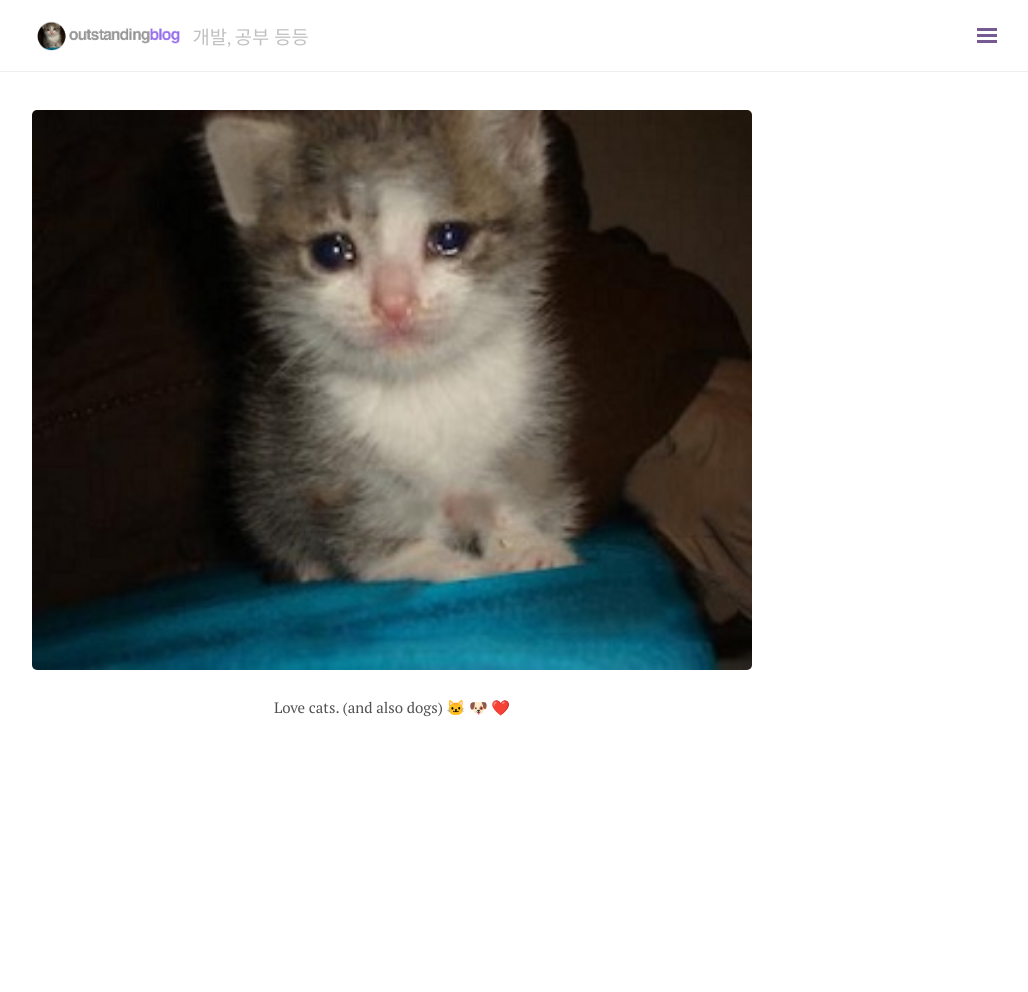
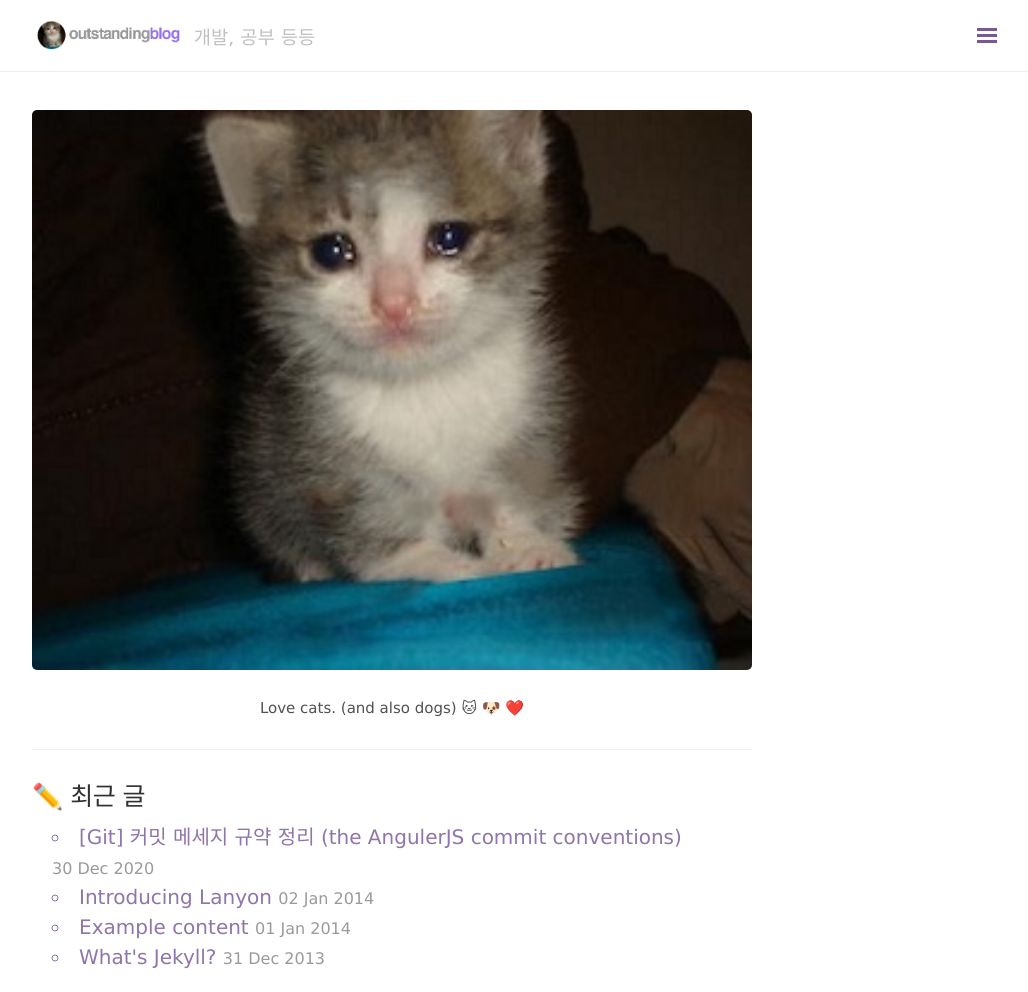
Before and after one commit to outstanding1301/outstanding1301.github.io, a Jekyll site: the page built from index.html, in a window 1280 px wide and 992 px high. Shown: the whole window, without its empty margins (248-1276 px from the left). Built offline with Jekyll 4.4.1, drawn with Linux system fonts in a browser that asks for light colours; nearby versions of some CDN libraries; comment, search, counter and statistics services are not loaded; some of the changed lines change nothing that is shown.

Commit message:
이것저것...

````diff
--- a/_config.yml
+++ b/_config.yml
@@ -2,7 +2,7 @@
 title: outstandingboy
 tagline: '개발, 공부 등등'
 description: '<a href="http://github.com/outstanding1301" target="_blank">outstandingboy</a>의 블로그입니다.'
-baseurl: "/"
+baseurl: ""
 url: http://outstanding1301.github.io
 logo: '/public/logo.png'
 
@@ -35,9 +35,13 @@ nav:
   Home:
     - '/'
   Blog:
-    - '/blog/'
-    - { Categories: '/blog/categories/' }
-    - { Tags: '/blog/tags/' }
+    - '/blog/categories/'
+    # - { Categories: '/blog/categories/' }
+    - { TIL (Today I Learned): '/blog/categories/#til' }
+    - { Java: '/blog/categories/#java' }
+    - { git: '/blog/categories/#git' }
+    - { 잡다한 이야기: '/blog/categories/#etc' }
+    # - { Tags: '/blog/tags/' }
   About:
     - '/about/'
   Github:
--- a/_includes/sidebar.html
+++ b/_includes/sidebar.html
@@ -8,7 +8,7 @@
     <div class="sidebar-personal-info">
       <div class="sidebar-personal-info-section">
         <a href="{{ site.url }}/about">
-          <img src="../public/img/kitten.jpg" title="고양이" alt="고양이" />
+          <img src="/public/img/kitten.jpg" title="고양이" alt="고양이" />
         </a>
       </div>
       <div class="sidebar-personal-info-section">
--- /dev/null
+++ b/_posts/git/2020-12-30-the-angularjs-commit-conventions.md
@@ -0,0 +1,332 @@
+---
+layout: post
+title: "[Git] 커밋 메세지 규약 정리 (the AngulerJS commit conventions)"
+category: git
+tags: [git]
+comments: true
+---
+
+🚀 커밋 메세지 규약
+==========================
+이 문서는 [the AngulerJS commit conventions](https://docs.google.com/document/d/1QrDFcIiPjSLDn3EL15IJygNPiHORgU1_OOAqWjiDU5Y/)를 번역한 것입니다.
+> 🖋 번역 : [outstandingboy](https://github.com/outstanding1301)
+> 공부하면서 번역했습니다. 입맛대로 번역된 부분이나 오역이 있을 수 있습니다.
+> [Angular 9의 커밋 메세지 규약](https://github.com/angular/angular/blob/master/CONTRIBUTING.md#-commit-message-format)을 추가했습니다.
+
+## 📌 목차
+
+* [목표](#-목표)
+* [CHANGELOG.md 생성](#-changelogmd-생성)
+  * [중요하지 않은 커밋 식별](#-중요하지-않은-커밋-식별)
+  * [히스토리 탐색 시 더 많은 정보 제공](#-히스토리를-조회할-때-더-많은-정보를-제공)
+* [커밋 메세지의 형식](#-커밋-메세지의-형식)
+  * [커밋 메세지 헤더 (Commit Message Header)](#커밋-메세지-헤더-commit-message-header)
+    * [`<type>`에 들어갈 수 있는 항목들](#type에-들어갈-수-있는-항목들)
+    * [`<scope>`에 들어갈 수 있는 항목들](#scope에-들어갈-수-있는-항목들)
+    * [`<short summary>` 요약 설명](#short-summary-요약-설명)
+  * [메세지 내용 (Message Body)](#메세지-내용-message-body)
+  * [메세지 하단 (Message Footer)](#메세지-하단-message-footer)
+    * [주요 변경 내역들 (Breaking Changes)](#주요-변경-내역들-breaking-changes)
+    * [해결된 이슈 (Referencing Issues)](#해결된-이슈-referencing-issues)
+  * [예시](#예시)
+
+⚽ 목표
+-----
+✔ 스크립트로 CHANGELOG.md를 작성할 수 있다.
+✔ git bisect를 사용하여 중요하지 않은 커밋을 무시하게 할 수 있다.   (포매팅 같은 중요하지 않은 커밋)
+> **git bisect?**
+> 커밋의 특정 범위 내에서 이진탐색을 통해 문제가 발생한 최초의 커밋을 찾는데 도움을 주는 git의 기능
+>
+> 출처 : [곰돌푸우❤️ 님의 블로그](https://simsi6.tistory.com/97)
+
+✔ 커밋 히스토리를 탐색할 때 더 좋은 정보를 제공한다.
+
+✏ CHANGELOG.md 생성
+-----------------------
+변경 내역엔 다음 세가지 내용이 포함합니다.
+- 새로운 특징 (new features)
+- 버그 수정 (bug fixes)
+- 주요 변경 내용 (breaking changes)
+
+배포 시 스크립트를 사용해서 관련 커밋에 대한 링크와 함께 위 내용들을 생성할 수 있습니다.
+물론, 실제로 배포하기 전에 변경 내역을 수정하고 배포할 수도 있습니다.
+
+최근 배포 이후의 **제목** 목록을 출력합니다.
+> 제목(subject) : 커밋 메세지의 첫번째 줄
+```bash
+git log <last tag> HEAD --pretty=format:%s
+```
+
+이번 릴리즈의 새로운 특징들을 출력합니다.
+```bash
+git log <last release> HEAD --grep feature
+```
+
+> 🔨 CHANGELOG.md 를 생성하기 위한 도구
+> - [github-changelog-generator](https://github.com/github-changelog-generator/github-changelog-generator)
+> - [git-changelog-gradle-plugin](https://github.com/tomasbjerre/git-changelog-gradle-plugin)
+
+### 😒 중요하지 않은 커밋 식별
+중요하지 않은 커밋은 주로 로직의 변화가 없는 커밋입니다.
+예를 들면...
+- 포매팅 변화 (공백이나 빈 줄의 추가, 제거, 들여쓰기)
+- 세미콜론 누락
+- 주석
+
+따라서 변경 내역을 조회할 때 위와 같이 중요하지 않은 커밋은 무시해도 됩니다.
+
+git bisect를 사용하여 이진 탐색할 때
+다음과 같이 중요하지 않은 커밋을 무시할 수 있습니다.
+
+```bash
+git bisect skip $(git rev-list --grep irrelevant <good place> HEAD)
+```
+
+### 📃 히스토리를 조회할 때 더 많은 정보를 제공
+일종의 "문맥" 정보를 추가합니다.
+
+다음은 angular의 최근 커밋들 중 일부입니다 :
+* Fix small typo in docs widget (tutorial instructions)
+* Fix test for scenario.Application - should remove old iframe
+* docs - various doc fixes
+* docs - stripping extra new lines
+* Replaced double line break with single when text is fetched from Google
+* Added support for properties in documentation
+
+모든 메세지들이 어떤 변경이 발생했는지 명시하려 하지만
+공통적인 규약이 있는 것 같지는 않습니다.
+
+다음 메세지들을 봅시다 :
+* fix comment stripping
+* fixing broken links
+* Bit of refactoring
+* Check whether links do exist and throw exception
+* Fix sitemap include (to work on case sensitive linux)
+
+이 메세지만 보고는 어느 부분이 변했는지 알 수 없습니다.
+따라서 docs, docs-parser, compiler, senario-runner와 같이 어디가 변경됐는지 알려주는게 좋겠죠.
+
+물론, 변경된 파일들을 일일히 찾아보면 알 수 있겠죠... 하지만 그건 느립니다.
+그리고 git history들을 보면 어디가 변했는지 명시하려고 하는건 보이지만, 단지 규약이 없을 뿐입니다.
+
+---
+
+⚡ 커밋 메세지의 형식
+----------------------------
+```
+<type>(<scope>): <short summary>
+<BLANK LINE>
+<body>
+<BLANK LINE>
+<footer>
+```
+
+커밋 메세지의 각 줄은 100자를 넘기지 말아야 합니다. 그래야 읽기 쉽습니다.
+
+> 커밋 메세지를 작성하기 위한 도구들입니다.
+> [✨outstandingboy's commit script✨](https://github.com/outstanding1301/commit)
+> [IntelliJ IDEA의 Git Commit Template 플러그인](https://plugins.jetbrains.com/plugin/9861-git-commit-template)
+
+
+### 커밋 메세지 헤더 (Commit Message Header)
+> [Angular 9 규약](https://github.com/angular/angular/blob/master/CONTRIBUTING.md#commit-message-header)에서는 제목 행 (Subject Line)을 커밋 메세지 헤더 (Commit Message Header)로 정의했습니다.
+> 또한 subject를 short summary로 표현했습니다.
+
+```
+커밋 메세지 헤더
+<type>(<scope>): <short summary>
+  │       │             │
+  │       │             └─⫸ 명령문, 현재 시제로 작성합니다. 대문자를 사용하지 않으며, 마침표로 끝내지 않습니다.
+  │       │
+  │       └─⫸ Commit Scope: animations|bazel|benchpress|common|compiler|compiler-cli|core|
+  │                          elements|forms|http|language-service|localize|platform-browser|
+  │                          platform-browser-dynamic|platform-server|router|service-worker|
+  │                          upgrade|zone.js|packaging|changelog|dev-infra|docs-infra|migrations|
+  │                          ngcc|ve
+  │
+  └─⫸ Commit Type: build|ci|docs|feat|fix|perf|refactor|test
+The <type> and <summary> fields are mandatory, the (<scope>) field is optional.
+```
+커밋 메세지의 첫번째 줄인 커밋 메세지 헤더는 변화에 대한 간결한 설명을 포함합니다.
+
+#### `<type>`에 들어갈 수 있는 항목들
+* feat : 새로운 기능 추가
+* fix : 버그 수정
+* docs : 문서 관련
+* style : 스타일 변경 (포매팅 수정, 들여쓰기 추가, …)
+* refactor : 코드 리팩토링
+* test : 테스트 관련 코드
+* build : 빌드 관련 파일 수정
+* ci : CI 설정 파일 수정
+* perf : 성능 개선
+* chore : 그 외 자잘한 수정
+
+> 새로운 [Angular 9 규약](https://github.com/angular/angular/blob/master/CONTRIBUTING.md#type)에서는 chore가 삭제되고, build, ci, perf가 추가되었습니다.
+
+####  `<scope>`에 들어갈 수 있는 항목들
+어디가 변경되었는지, 변경된 부분은 모두 들어갈 수 있습니다.
+예를 들어, $location, $browser, $compile, $rootScope, ngHref, ngClick, ngView, 등등...
+scope는 생략 가능합니다.
+> 이름이 들어가면 어디가 바뀌었는지 알기 쉽겠죠?
+> 함수가 변경되었으면 함수 이름이나.. 메소드가 추가되었으면 해당 클래스 이름을 넣으면 되겠네요.
+
+#### `<short summary>` 요약 설명
+* 명령문, 현재 시제로 작성합니다.
+  > 예를 들어, 변경되었으면 : "change"를 사용합니다. "changed"나 "changes"를 사용하지 않습니다.
+* 첫글자를 대문자로 쓰지 마세요. 소문자로 쓰세요.
+* 마지막에 마침표(.)를 붙이지 마세요
+
+### 메세지 내용 (Message Body)
+* 명령문, 현재 시제로 작성하길 권장합니다.
+* 변경한 이유와 변경 전과의 차이점을 설명합니다.
+
+http://365git.tumblr.com/post/3308646748/writing-git-commit-messages
+http://tbaggery.com/2008/04/19/a-note-about-git-commit-messages.html
+
+### 메세지 하단 (Message Footer)
+
+#### 주요 변경 내역들 (Breaking Changes)
+모든 주요 변경 내역들은 다음과 함께 하단에 언급되어야 합니다.
+- 변경점 (description of the change)
+- 변경 사유 (justification)
+- 마이그레이션 지시 (migration instructions)
+
+#### 해결된 이슈 (Referencing Issues)
+
+해결된 이슈는 커밋 메세지 하단에 `Closes #<이슈번호>` 와 같이 기록되어야 합니다.
+```
+Closes #234
+```
+
+해결된 이슈가 여러개인 경우는 다음과 같이 쓸 수 있습니다.
+```
+Closes #123, #245, #992
+```
+
+> [Angular 9 규약](https://github.com/angular/angular/blob/master/CONTRIBUTING.md#commit-message-footer)에서는 "Fixes" 키워드를 사용하기도 합니다
+
+```
+BREAKING CHANGE: <주요 변경 내역 요약>
+<BLANK LINE>
+<변경점 + 마이그레이션 지시>
+<BLANK LINE>
+<BLANK LINE>
+Fixes #<이슈번호>
+```
+
+```
+BREAKING CHANGE: isolate scope bindings definition has changed and
+    the inject option for the directive controller injection was removed.
+
+    To migrate the code follow the example below:
+
+    Before:
+
+    scope: {
+      myAttr: 'attribute',
+      myBind: 'bind',
+      myExpression: 'expression',
+      myEval: 'evaluate',
+      myAccessor: 'accessor'
+    }
+
+    After:
+
+    scope: {
+      myAttr: '@',
+      myBind: '@',
+      myExpression: '&',
+      // myEval - usually not useful, but in cases where the expression is assignable, you can use '='
+      myAccessor: '=' // in directive's template change myAccessor() to myAccessor
+    }
+
+    The removed `inject` wasn't generaly useful for directives so there should be no code using it.
+```
+
+
+예시
+--------
+```
+feat($browser): onUrlChange event (popstate/hashchange/polling)
+
+Added new event to $browser:
+- forward popstate event if available
+- forward hashchange event if popstate not available
+- do polling when neither popstate nor hashchange available
+
+Breaks $browser.onHashChange, which was removed (use onUrlChange instead)
+```
+
+```
+fix($compile): couple of unit tests for IE9
+
+Older IEs serialize html uppercased, but IE9 does not...
+Would be better to expect case insensitive, unfortunately jasmine does
+not allow to user regexps for throw expectations.
+
+Closes #392
+Breaks foo.bar api, foo.baz should be used instead
+```
+
+```
+feat(directive): ng:disabled, ng:checked, ng:multiple, ng:readonly, ng:selected
+
+New directives for proper binding these attributes in older browsers (IE).
+Added coresponding description, live examples and e2e tests.
+
+Closes #351
+```
+
+```
+style($location): add couple of missing semi colons
+```
+
+```
+docs(guide): updated fixed docs from Google Docs
+
+Couple of typos fixed:
+- indentation
+- batchLogbatchLog -> batchLog
+- start periodic checking
+- missing brace
+```
+
+```
+feat($compile): simplify isolate scope bindings
+
+Changed the isolate scope binding options to:
+  - @attr - attribute binding (including interpolation)
+  - =model - by-directional model binding
+  - &expr - expression execution binding
+
+This change simplifies the terminology as well as
+number of choices available to the developer. It
+also supports local name aliasing from the parent.
+
+BREAKING CHANGE: isolate scope bindings definition has changed and
+the inject option for the directive controller injection was removed.
+
+To migrate the code follow the example below:
+
+Before:
+
+scope: {
+  myAttr: 'attribute',
+  myBind: 'bind',
+  myExpression: 'expression',
+  myEval: 'evaluate',
+  myAccessor: 'accessor'
+}
+
+After:
+
+scope: {
+  myAttr: '@',
+  myBind: '@',
+  myExpression: '&',
+  // myEval - usually not useful, but in cases where the expression is assignable, you can use '='
+  myAccessor: '=' // in directive's template change myAccessor() to myAccessor
+}
+
+The removed `inject` wasn't generaly useful for directives so there should be no code using it.
+```
--- a/_scss/_config.scss
+++ b/_scss/_config.scss
@@ -29,5 +29,6 @@ $overlay-sidebar: false;
 
 /* Font stack */
 $font-serif: "PT Serif", Georgia, "Times New Roman", serif;
-$font-sans: "PT Sans", Helvetica, Arial, sans-serif;
+$font-sans:  'NanumSquare', 'Source Sans Pro', Apple SD Gothic Neo, Nanum Barun Gothic, Nanum Gothic, Verdana, Arial, Dotum, sans-serif;
+
 $font-font-awesome: FontAwesome;
--- a/_scss/base/_global.scss
+++ b/_scss/base/_global.scss
@@ -9,7 +9,8 @@ body {
 }
 
 html {
-  font-family: $font-serif;
+  font-family: 'NanumSquare', 'Source Sans Pro', Apple SD Gothic Neo, Nanum Barun Gothic, Nanum Gothic, Verdana, Arial, Dotum, sans-serif;
+  // font-family: $font-serif;
   text-rendering: optimizeLegibility;
 	-webkit-font-smoothing: antialiased;
 	-moz-osx-font-smoothing: grayscale;
@@ -20,7 +21,7 @@ html {
 
 h1, h2, h3, h4, h5, h6 {
   font-family: $font-sans;
-  font-weight: 400;
+  font-weight: 500;
   color: $title-color;
   letter-spacing: -.025rem;
 }
--- a/_scss/component/_tag.scss
+++ b/_scss/component/_tag.scss
@@ -45,7 +45,8 @@
         padding: 0 1rem;
         &:hover {
           list-style-type: disc;
-          padding: 0 .5rem;
+          transform: translateX(-.5rem);
+          // padding: 0 .5rem;
         }
       }
     }
--- a/index.html
+++ b/index.html
@@ -7,3 +7,21 @@ title: Home
   <img src="{{ site.baseurl }}{{ site.hero.image }}" />
   <p>{{ site.hero.caption }}</p>
 </div>
+
+<div class="tags-expo">
+  <hr/>
+
+  <div class="tags-expo-section">
+    <a href="/blog/categories/"><h3>✏️ 최근 글</h3></a>
+    <ul class="tags-expo-posts">
+      {% for post in site.posts offset: 0 limit: 10  %}
+      <a class="post-title" href="{{ site.baseurl }}{{ post.url }}">
+        <li>
+          {{ post.title }}
+          <small class="post-date">{{ post.date | date_to_string }}</small>
+        </li>
+      </a>
+      {% endfor %}
+    </ul>
+  </div>
+</div>
````
Also changed, not shown: _scss/base/_syntax.scss (+61 -0 lines), blog/categories.html (line endings or trailing spaces).
